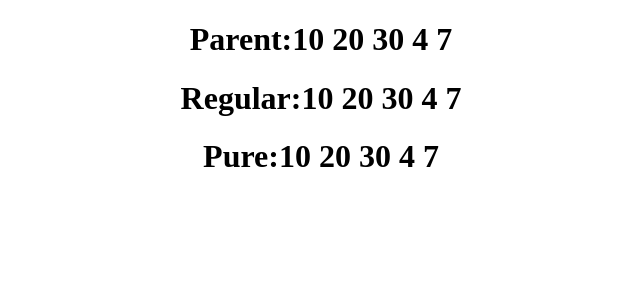
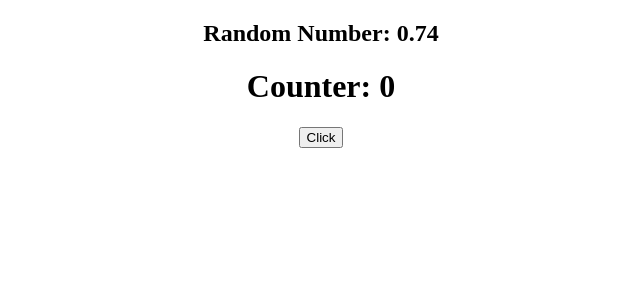
Before and after one commit to PrashantGuptaa/React, a React (Create React App) app: page / in a window 1280 px wide. Shown: the top 300 px of the page, without its empty margins (319-959 px from the left). Built offline with nearby package versions, Linux system fonts and the light colour scheme.

Commit message:
React memo and usecallBack

```diff
--- a/src/App.js
+++ b/src/App.js
@@ -1,50 +1,31 @@
 import "./App.css";
-import React from "react";
-import RegularComponent from "./components/PureComponent/regularComponent";
-import PureComponentExample from "./components/PureComponent/pureComponent";
+import React, { useState, useEffect, useCallback } from "react";
+import ReactMemoExample from "./components/MemoAndCallback/reactMemoAndCallback";
 
-class App extends React.Component {
-  constructor(props) {
-    super(props);
-    this.state = {
-      // msg: "Hello",
-      arr: [10, 20, 30],
-    };
-  }
+const App = () => {
+  const [randomNumber, setRandomNumber] = useState(Math.random());
+  const [counter, setCounter] = useState(0);
 
-  componentDidMount() {
-    //   setInterval(() => {
-    //     this.setState({
-    //       msg: "Hello",
-    //     });
-    //   }, 2000);
+  const handleChange = useCallback(() => {
+    setCounter(counter + 1);
+  }, [counter]);
 
+  useEffect(() => {
+    console.log("Random Number is Updated");
+  }, [randomNumber]);
+
+  useEffect(() => {
     setInterval(() => {
-      const val = Math.round(10 * Math.random());
-      // this.state.arr.push(val);
-      const updatedArr = [...this.state.arr];
-      updatedArr.push(val);
-      this.setState({
-        arr: updatedArr,
-      });
+      setRandomNumber(Math.random().toFixed(2)); // 1 -> 3 -?4
     }, 2000);
-  }
+  }, []);
 
-  render() {
-    console.log("Parent Component");
-    return (
-      <div className="App">
-        <h1>
-          Parent:
-          {this.state.arr.map((val) => (
-            <span>{`${val} `}</span>
-          ))}
-        </h1>
-        <RegularComponent arr={this.state.arr} />
-        <PureComponentExample arr={this.state.arr} />
-      </div>
-    );
-  }
-}
+  return (
+    <div className="App">
+      <h2>Random Number: {randomNumber} </h2>
+      <ReactMemoExample counter={counter} handleChange={handleChange} />
+    </div>
+  );
+};
 
 export default App;
--- /dev/null
+++ b/src/components/MemoAndCallback/reactMemoAndCallback.js
@@ -0,0 +1,13 @@
+import React, { memo } from "react";
+
+const ReactMemoExample = ({ counter, handleChange }) => {
+  console.log("React Memo Example");
+  return (<div>
+      <h1>Counter: {counter} </h1>
+      <button onClick={handleChange}>Click</button>
+      </div>);
+};
+
+const memoizedReactMemoExample = memo(ReactMemoExample);
+
+export default memoizedReactMemoExample;
```
